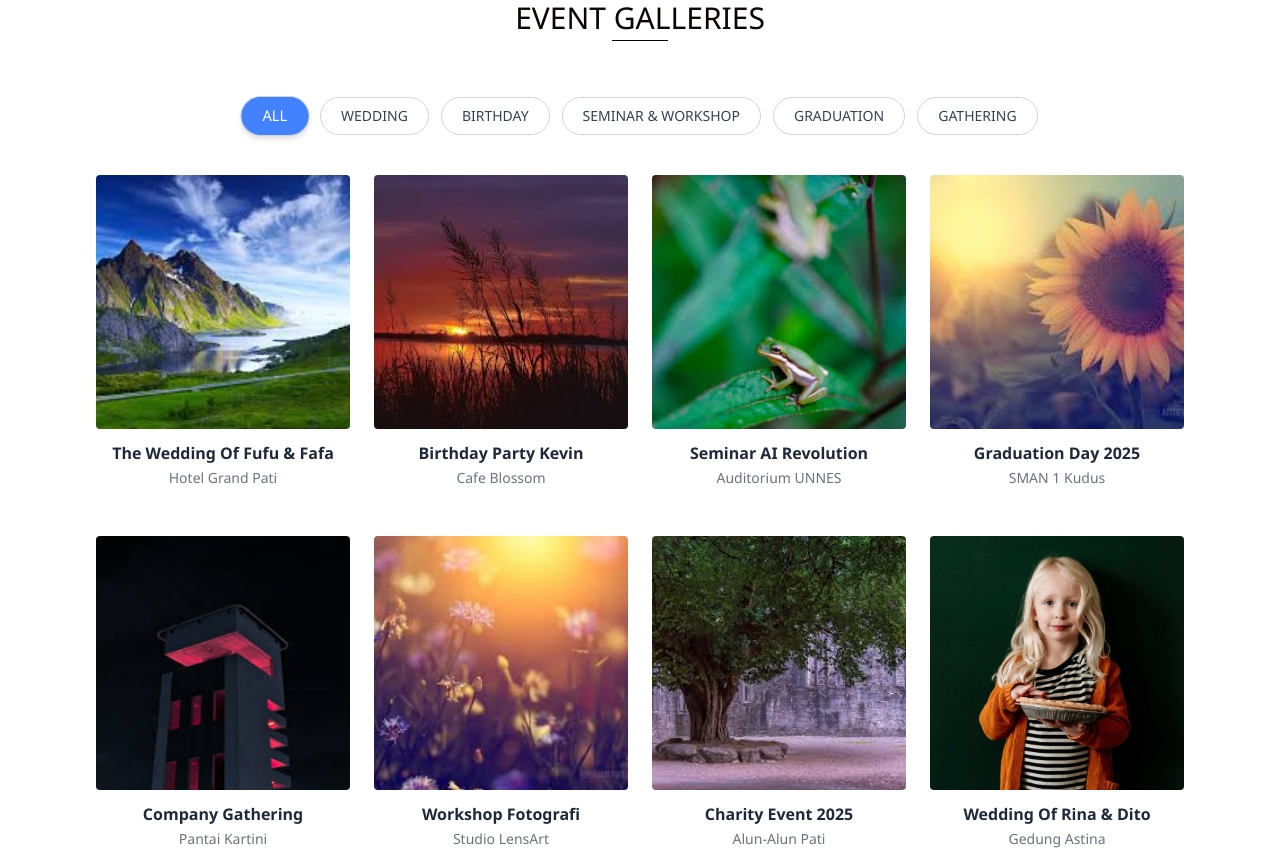
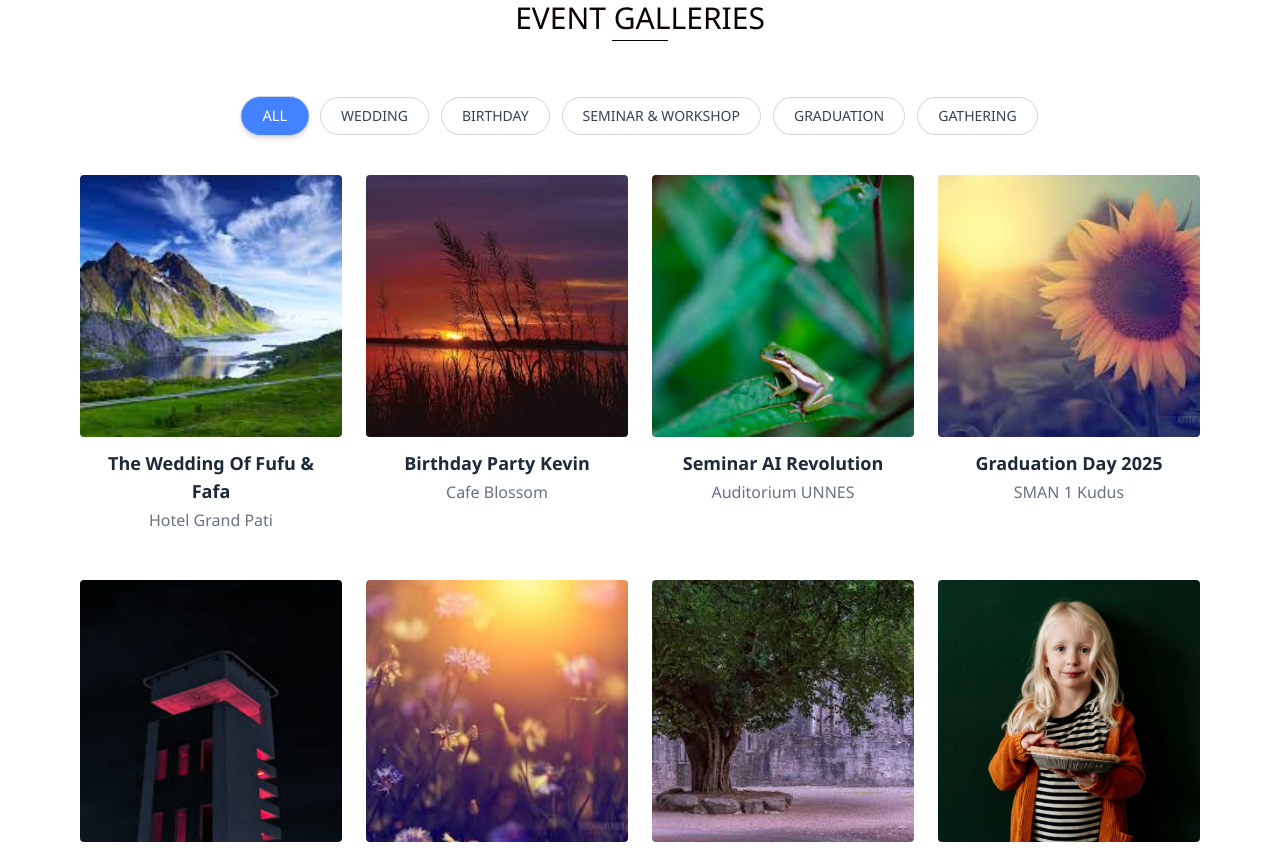
Before and after one commit to tpid-magang-alwan/slide-moment, a React (Vite) app: page /event-galleries in a window 1280 px wide. Shown: the part 400-1250 px from the top of the page. Built offline with nearby package versions, Linux system fonts and the light colour scheme.

Commit message:
add cursor-pointer

```diff
--- a/src/components/Event_Container_1.jsx
+++ b/src/components/Event_Container_1.jsx
@@ -7,7 +7,7 @@ export default function Event_Container_1() {
   const dateText = "15 Januari 2023";
 
   return (
-    <div className="w-full flex flex-col bg-[#f6f6f6] mb-16">
+    <div className="w-full flex flex-col bg-[#f6f6f6] pb-16">
       <div className="flex w-full h-[280px] md:h-[400] overflow-hidden">
         <img
           src={imageUrl}
--- a/src/components/Event_Container_2.jsx
+++ b/src/components/Event_Container_2.jsx
@@ -5,55 +5,19 @@ import { FaEye } from "react-icons/fa";
 export default function Event_Container_2() {
   // Data dummy sementara (bisa diganti dari CMS nantinya)
   const sesiData = [
-    {
-      id: 1,
-      image: "/img-1.jpeg",
-      link: "/sesi",
-    },
-    {
-      id: 2,
-      image: "/img-2.jpeg",
-      link: "/sesi/2",
-    },
-    {
-      id: 3,
-      image: "/img-3.jpeg",
-      link: "/sesi/3",
-    },
-    {
-      id: 4,
-      image: "/img-4.jpeg",
-      link: "/sesi/4",
-    },
-    {
-      id: 5,
-      image: "/img-5.jpeg",
-      link: "/sesi/5",
-    },
-    {
-      id: 6,
-      image: "/img-6.jpeg",
-      link: "/sesi/6",
-    },
-    {
-      id: 7,
-      image: "/img-7.jpeg",
-      link: "/sesi/7",
-    },
-    {
-      id: 8,
-      image: "/img-8.jpg",
-      link: "/sesi/8",
-    },
-    {
-      id: 9,
-      image: "/img-9.jpg",
-      link: "/sesi/8",
-    },
+    { id: 1, image: "/img-1.jpeg", link: "/sesi" },
+    { id: 2, image: "/img-2.jpeg", link: "/sesi/2" },
+    { id: 3, image: "/img-3.jpeg", link: "/sesi/3" },
+    { id: 4, image: "/img-4.jpeg", link: "/sesi/4" },
+    { id: 5, image: "/img-5.jpeg", link: "/sesi/5" },
+    { id: 6, image: "/img-6.jpeg", link: "/sesi/6" },
+    { id: 7, image: "/img-7.jpeg", link: "/sesi/7" },
+    { id: 8, image: "/img-8.jpg", link: "/sesi/8" },
+    { id: 9, image: "/img-9.jpg", link: "/sesi/9" },
   ];
 
   return (
-    <div className="w-full grid grid-cols-1 sm:grid-cols-2 md:grid-cols-3 gap-8 px-24 py-12 bg-none">
+    <div className="w-full bg-[#f6f6f6] grid grid-cols-1 sm:grid-cols-2 md:grid-cols-3 gap-8 px-24 py-12 bg-none">
       {sesiData.map((sesi) => (
         <Link
           key={sesi.id}
@@ -73,17 +37,13 @@ export default function Event_Container_2() {
           <div className="w-full flex justify-center py-3">
             <button
               type="button"
-              className="w-full flex justify-center items-center gap-2 bg-[#639EA6] text-white px-5 py-2 rounded-full text-sm font-medium"
+              className="w-full flex justify-center items-center gap-2 bg-[#639EA6] text-white px-5 py-2 rounded-full text-sm font-medium cursor-pointer hover:bg-[#4c848b] transition-colors duration-200"
               onMouseEnter={(e) => {
-                const img = e.currentTarget
-                  .closest(".group")
-                  .querySelector("img");
+                const img = e.currentTarget.closest(".group").querySelector("img");
                 img.classList.add("scale-110");
               }}
               onMouseLeave={(e) => {
-                const img = e.currentTarget
-                  .closest(".group")
-                  .querySelector("img");
+                const img = e.currentTarget.closest(".group").querySelector("img");
                 img.classList.remove("scale-110");
               }}
             >
--- a/src/components/Galleries_Container_2.jsx
+++ b/src/components/Galleries_Container_2.jsx
@@ -1,5 +1,5 @@
 import React from "react";
-import { Link } from "react-router-dom"; // ✅ tambahkan import Link
+import { Link } from "react-router-dom";
 
 export default function Galleries_Container_2() {
   const events = [
@@ -9,7 +9,6 @@ export default function Galleries_Container_2() {
       location: "Hotel Grand Pati",
       image: "/img-1.jpeg",
       link: "/event",
-      type: ""
     },
     {
       id: 2,
@@ -17,7 +16,6 @@ export default function Galleries_Container_2() {
       location: "Cafe Blossom",
       image: "/img-2.jpeg",
       link: "/event/2",
-      type: ""
     },
     {
       id: 3,
@@ -25,7 +23,6 @@ export default function Galleries_Container_2() {
       location: "Auditorium UNNES",
       image: "/img-3.jpeg",
       link: "/event/3",
-      type: ""
     },
     {
       id: 4,
@@ -33,7 +30,6 @@ export default function Galleries_Container_2() {
       location: "SMAN 1 Kudus",
       image: "/img-4.jpeg",
       link: "/event/4",
-      type: ""
     },
     {
       id: 5,
@@ -41,7 +37,6 @@ export default function Galleries_Container_2() {
       location: "Pantai Kartini",
       image: "/img-5.jpeg",
       link: "/event/5",
-      type: ""
     },
     {
       id: 6,
@@ -49,7 +44,6 @@ export default function Galleries_Container_2() {
       location: "Studio LensArt",
       image: "/img-6.jpeg",
       link: "/event/6",
-      type: ""
     },
     {
       id: 7,
@@ -57,7 +51,6 @@ export default function Galleries_Container_2() {
       location: "Alun-alun Pati",
       image: "/img-7.jpeg",
       link: "/event/7",
-      type: ""
     },
     {
       id: 8,
@@ -65,7 +58,6 @@ export default function Galleries_Container_2() {
       location: "Gedung Astina",
       image: "/img-8.jpg",
       link: "/event/8",
-      type: ""
     },
     {
       id: 9,
@@ -73,7 +65,6 @@ export default function Galleries_Container_2() {
       location: "Resto SkyGarden",
       image: "/img-9.jpg",
       link: "/event/9",
-      type: ""
     },
     {
       id: 10,
@@ -81,7 +72,6 @@ export default function Galleries_Container_2() {
       location: "Politeknik Negeri Semarang",
       image: "/img-10.jpg",
       link: "/event/10",
-      type: ""
     },
     {
       id: 11,
@@ -89,7 +79,6 @@ export default function Galleries_Container_2() {
       location: "Gor Pesantenan",
       image: "/img-11.jpeg",
       link: "/event/11",
-      type: ""
     },
     {
       id: 12,
@@ -97,7 +86,6 @@ export default function Galleries_Container_2() {
       location: "Agrowisata Jollong",
       image: "/img-12.jpeg",
       link: "/event/12",
-      type: ""
     },
     {
       id: 13,
@@ -105,7 +93,6 @@ export default function Galleries_Container_2() {
       location: "Hotel New Merdeka",
       image: "/img-13.jpg",
       link: "/event/13",
-      type: ""
     },
     {
       id: 14,
@@ -113,7 +100,6 @@ export default function Galleries_Container_2() {
       location: "Cafe Kopi Kita",
       image: "/img-14.jpeg",
       link: "/event/14",
-      type: ""
     },
     {
       id: 15,
@@ -121,7 +107,6 @@ export default function Galleries_Container_2() {
       location: "Gedung Asmoro Pati",
       image: "/img-15.jpeg",
       link: "/event/15",
-      type: ""
     },
     {
       id: 16,
@@ -129,17 +114,36 @@ export default function Galleries_Container_2() {
       location: "Coworking Space DIPO",
       image: "/img-16.jpg",
       link: "/event/16",
-      type: ""
     },
   ];
 
   return (
-    <div className="w-full grid grid-cols-1 sm:grid-cols-2 md:grid-cols-3 lg:grid-cols-4 gap-x-6 gap-y-8 px-4 sm:px-12 md:px-24 py-10 capitalize">
+    <div
+      className="
+        w-full
+        grid
+        grid-cols-2          /* ✅ 2 kolom di Android */
+        sm:grid-cols-2       /* Tablet kecil tetap 2 */
+        md:grid-cols-3       /* Desktop sedang 3 */
+        lg:grid-cols-4       /* Desktop besar 4 */
+        gap-x-4 sm:gap-x-6
+        gap-y-6 sm:gap-y-8
+        px-3 sm:px-8 md:px-20
+        py-10
+        capitalize
+      "
+    >
       {events.map((event) => (
         <Link
           key={event.id}
-          to={event.link} // ✅ ubah dari href ke to
-          className="flex flex-col items-center hover:shadow-lg transition duration-300 hover:scale-105 overflow-hidden"
+          to={event.link}
+          className="
+            flex flex-col items-center
+            hover:shadow-lg
+            transition duration-300
+            hover:scale-105
+            overflow-hidden
+          "
         >
           {/* Gambar Event */}
           <div className="w-full aspect-square rounded-sm overflow-hidden">
@@ -152,13 +156,27 @@ export default function Galleries_Container_2() {
 
           {/* Judul Event */}
           <div className="mt-3 text-center px-2 my-[3px]">
-            <h3 className="text-base font-semibold text-gray-800">
+            <h3
+              className="
+                font-semibold text-gray-800
+                text-sm       /* Mobile */
+                sm:text-base        /* Tablet */
+                md:text-lg      /* Desktop */
+                lg:text-lg        /* Desktop besar */
+              "
+            >
               {event.title}
             </h3>
           </div>
 
           {/* Lokasi */}
-          <div className="mb-4 text-sm text-gray-500 text-center px-2">
+          <div
+            className="
+              text-gray-500 text-center px-2
+              text-sm sm:text-base md:text-base
+              mb-4
+            "
+          >
             {event.location}
           </div>
         </Link>
--- a/src/components/Searching.jsx
+++ b/src/components/Searching.jsx
@@ -15,7 +15,7 @@ export default function Searching({ eventPhotos }) {
   };
 
   return (
-    <div className="w-full flex flex-col items-center mt-2 px-4">
+    <div className="w-full bg-[#f6f6f6] flex flex-col items-center pt-2 px-4">
       {/* Search bar */}
       <form
         onSubmit={handleSearch}
--- a/src/components/Sortir.jsx
+++ b/src/components/Sortir.jsx
@@ -19,19 +19,17 @@ export default function Sortir() {
 
   return (
     <div className="w-full flex flex-col items-center">
-
       {/* Filter Buttons */}
       <div className="flex flex-wrap justify-center gap-3 px-2 sm:px-4 w-full">
         {categories.map((category) => (
           <button
             key={category}
             onClick={() => handleFilterClick(category)}
-            className={`px-5 py-2 text-xs md:text-sm uppercase rounded-full border border-gray-300 transition-all duration-200 ease-in-out ${
+            className={`px-5 py-2 text-xs md:text-sm uppercase rounded-full border border-gray-300 transition-all duration-200 ease-in-out cursor-pointer ${
               activeFilter === category
                 ? "bg-[#4382FF] text-white shadow-md scale-105"
                 : "bg-white text-gray-700 hover:bg-[#4382FF] hover:text-[#ffffff]"
             }`}
-
           >
             {category.charAt(0).toUpperCase() + category.slice(1)}
           </button>
```
